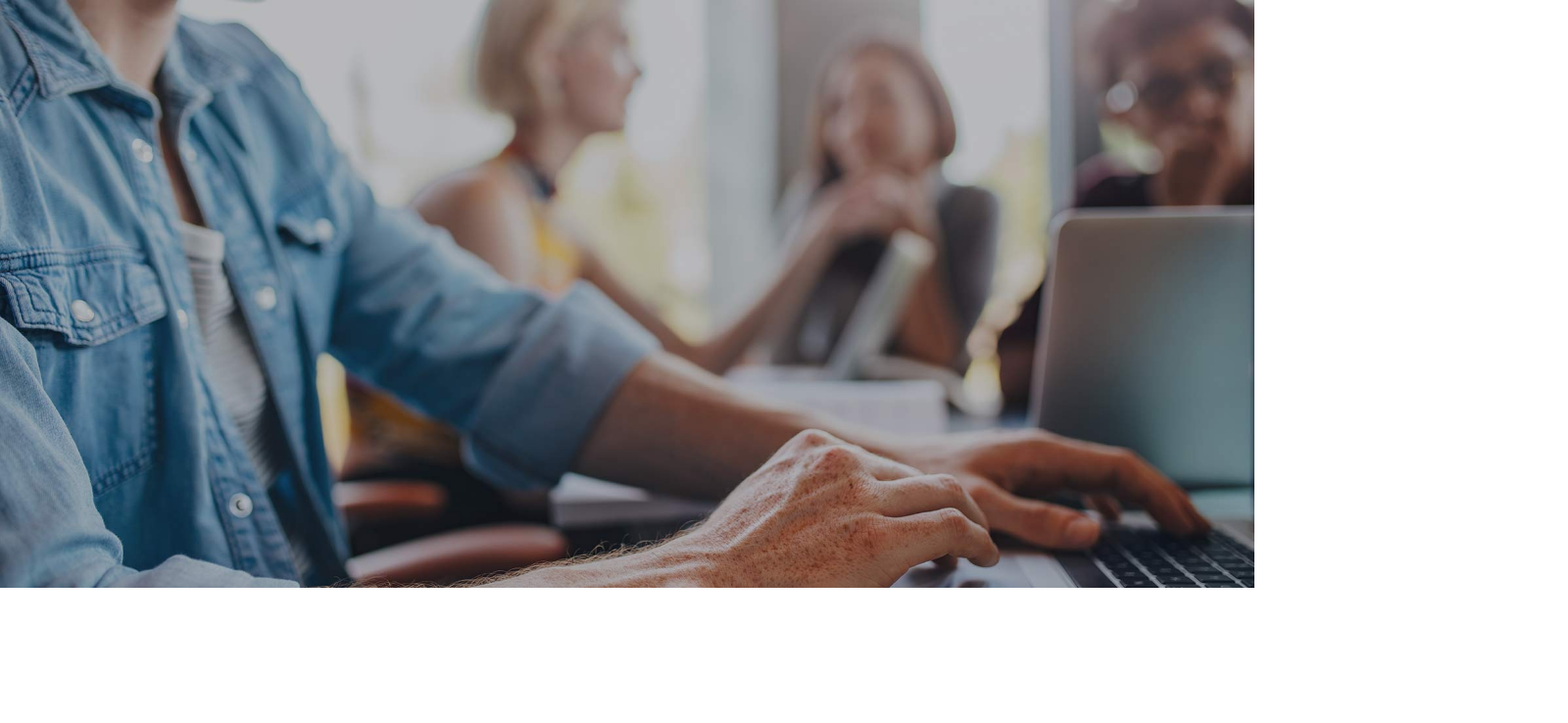
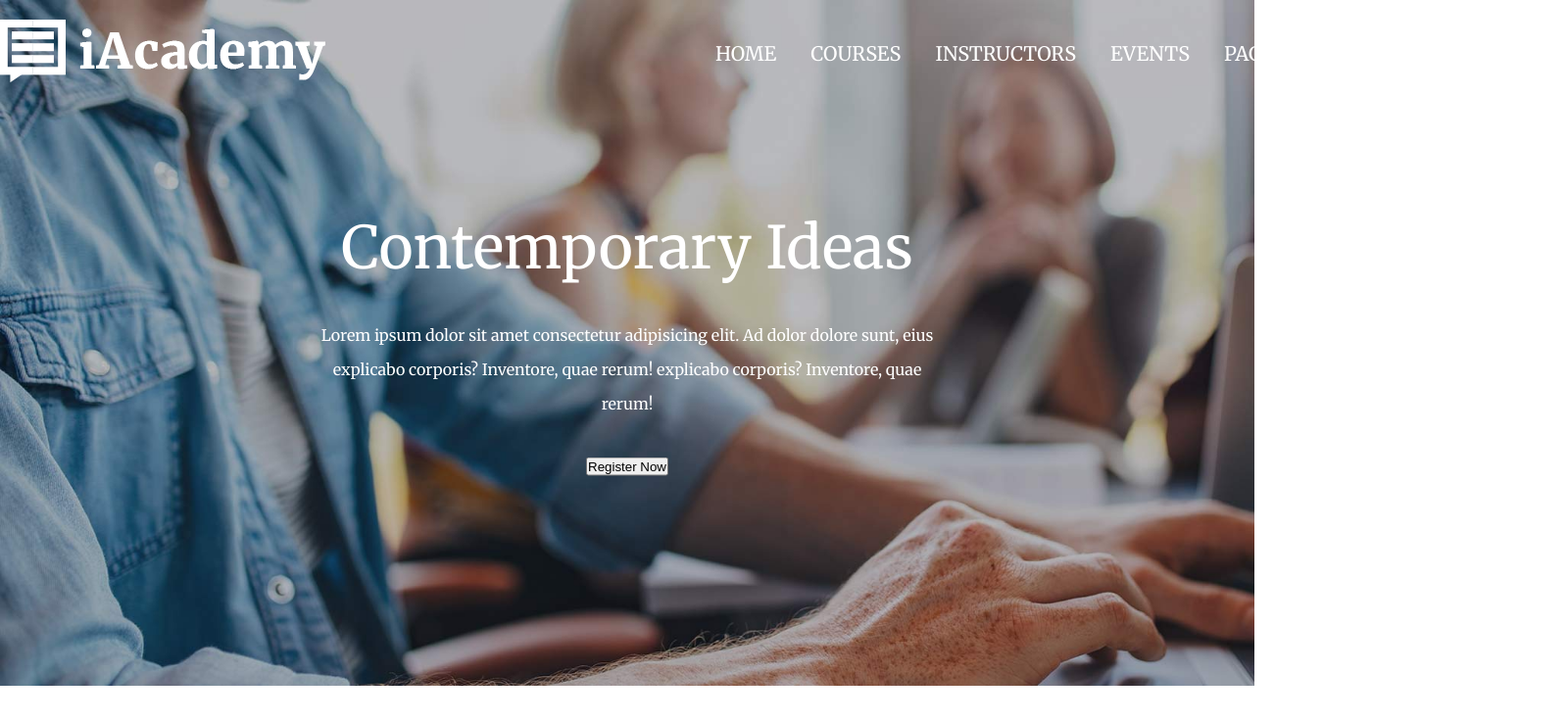
Before and after one commit to daniele-fortuna93/proj-html-vuejs, a website: page index.html in a window 1280 px wide. Shown: the whole page at 98% size, 1600 px wide, since content can reach past the window. Drawn offline with nearby package versions, Linux system fonts and the light colour scheme.

Commit message:
Aggiunti link e titolo header

```diff
--- a/index.html
+++ b/index.html
@@ -4,18 +4,49 @@
     <meta charset="UTF-8">
     <meta http-equiv="X-UA-Compatible" content="IE=edge">
     <meta name="viewport" content="width=device-width, initial-scale=1.0">
+    <!-- google font -->
+    <link rel="preconnect" href="https://fonts.gstatic.com">
+    <link href="https://fonts.googleapis.com/css2?family=Merriweather:ital,wght@0,400;0,700;1,300&display=swap" rel="stylesheet">
+    <!-- /google font -->
+    <!-- vue -->
+    <script src="https://cdn.jsdelivr.net/npm/vue@2/dist/vue.js"></script>
+    <!-- /vue -->
+    <!-- font awesome -->
+    <link rel="stylesheet" href="https://cdnjs.cloudflare.com/ajax/libs/font-awesome/5.15.3/css/all.min.css" integrity="sha512-iBBXm8fW90+nuLcSKlbmrPcLa0OT92xO1BIsZ+ywDWZCvqsWgccV3gFoRBv0z+8dLJgyAHIhR35VZc2oM/gI1w==" crossorigin="anonymous" />
+    <!-- /font awesome -->
     <link rel="stylesheet" href="dist/app.css">
     <title>Document</title>
 </head>
 <body>
+    <div id="root">
         <!-- header -->
         <header class="background--3">
             <!-- nav -->
-        <nav>
-            <div class="logo"></div>
-            <div class="main__nav"></div>
-            <div class="nav__icon"></div>
+            <nav class="container">
+                <div class="logo">
+                    <img src="img/logo-light.png" alt="">
+                </div>
+                <div class="main__nav">
+                    <ul class="nav__link">
+                        <li v-for="link in linkNav">
+                            <a href="">{{ link }}</a>
+                        </li>
+                    </ul>
+                    <div class="nav__icon">
+                        <i class="fas fa-search"></i>
+                        <i class="fas fa-shopping-bag"></i>
+                        <i class="fas fa-bars"></i>
+                    </div>
+                </div>
+
             </nav>
+            <div class="title">
+                <h1>Contemporary Ideas</h1>
+                <p>
+                    Lorem ipsum dolor sit amet consectetur adipisicing elit. Ad dolor dolore sunt, eius explicabo corporis? Inventore, quae rerum! explicabo corporis? Inventore, quae rerum!
+                </p>
+                <button>Register Now</button>
+            </div>
             <!-- /nav -->
         </header>
         <!-- /header -->
@@ -25,5 +56,7 @@
         <!-- footer -->
         <footer></footer>
         <!-- /footer -->
+    </div>
+    <script src="js/script.js"></script>
 </body>
 </html>
--- /dev/null
+++ b/js/script.js
@@ -0,0 +1,8 @@
+
+var app = new Vue (
+    {
+        el: '#root',
+        data: {
+            linkNav: ['HOME', 'COURSES', 'INSTRUCTORS', 'EVENTS', 'PAGES', 'ELEMENTS'],
+        }
+});
--- a/src/app.scss
+++ b/src/app.scss
@@ -1,3 +1,4 @@
 @import 'partials/variables';
+@import 'partials/typo';
 @import 'partials/common';
 @import 'partials/header';
--- a/src/partials/_common.scss
+++ b/src/partials/_common.scss
@@ -3,3 +3,7 @@
     margin: 0;
     padding: 0;
 }
+.container{
+    margin: auto;
+    width: $containerNormal;
+}
--- a/src/partials/_header.scss
+++ b/src/partials/_header.scss
@@ -1,9 +1,9 @@
 header{
-
-
+    position: relative;
+    color: $textWhite;
     background-repeat: no-repeat;
     background-size: cover;
-    height: 600px;
+    height: 700px;
 
     &.background--1{
         background-image: url('../img/h5-slide-1-background.jpg');
@@ -15,3 +15,47 @@ header{
         background-image: url('../img/h5-slide-3-background.jpg');
     }
 }
+nav{
+    display: flex;
+    justify-content: space-between;
+    align-items: center;
+    padding: 20px 0;
+    .main__nav{
+        display: flex;
+        justify-content: space-between;
+        font-size: $fontNormal;
+        .nav__link{
+            li{
+                display: inline-block;
+                margin-right: 35px ;
+
+                a{
+                    color: $textWhite;
+                    text-decoration: none;
+                }
+                a:hover{
+                    color: $mainColor;
+                    cursor: pointer;
+                }
+            }
+
+        }
+        .nav__icon i:not(:last-child){
+            margin-right: 20px;
+        }
+
+    }
+}
+.title{
+    text-align: center;
+    width: 50%;
+    position: absolute;
+    top: 50%;
+    left: 50%;
+    transform: translate( -50%, -50% );
+
+    p{
+        margin: 35px 0;
+        line-height: 35px;
+    }
+}
--- /dev/null
+++ b/src/partials/_typo.scss
@@ -0,0 +1,7 @@
+body{
+    font-family: 'Merriweather', serif;
+}
+h1{
+    font-size: 60px;
+    font-weight: 300;
+}
--- a/src/partials/_variables.scss
+++ b/src/partials/_variables.scss
@@ -5,5 +5,10 @@ $textWhite: #ffffff;
 $textGrey: #cecece;
 $textBlack: #303030;
 
+// font size
+$fontNormal: 20px;
+$fontBig: 28px;
+$fontSmall: 16px;
+
 // container size
-$containerNormal: 1400px;
+$containerNormal: 1600px;
```
Also changed, not shown: dist/app.css, img/logo-default.png (added), img/logo-light.png (added), 2 other files. Lines whose indentation alone changed are shown as unchanged.
